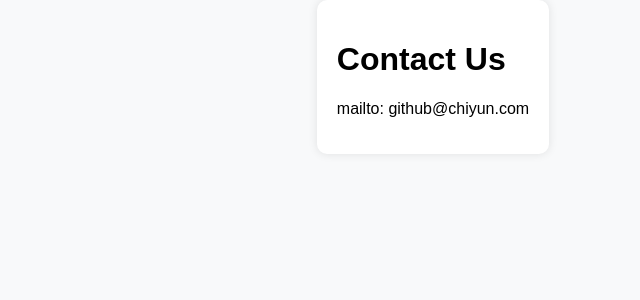
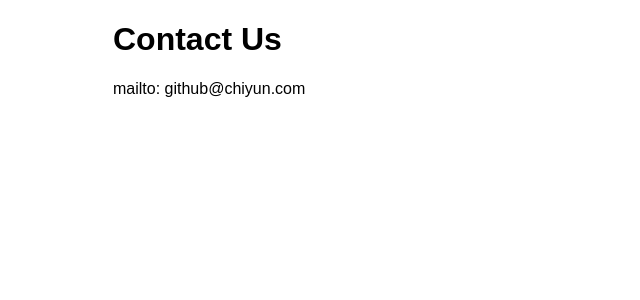
Before and after one commit to chiyun-hk/chiyun-hk.github.io, a Jekyll site: the page built from contact-us.md, in a window 1280 px wide. Shown: the top 300 px of the page, without its empty margins (207-847 px from the left). Built offline with Jekyll 4.4.1, drawn with Linux system fonts in a browser that asks for light colours.

Commit message:
optimize style

```diff
--- a/_layouts/simple.html
+++ b/_layouts/simple.html
@@ -6,19 +6,16 @@
     <title>{{ page.title }}</title>
     <style>
         body {
-            display: flex;
-            justify-content: center;
-            margin: 0;
-            font-family: Arial, sans-serif;
-            background-color: #f8f9fa;
+          margin: 0;
+          font-family: Arial, sans-serif;
+          background: white;
+          width: 100%;
+          height: 100%;
         }
         .content {
-            max-width: 800px;
-            padding: 20px;
-            background: white;
-            border-radius: 10px;
-            box-shadow: 0px 0px 10px rgba(0, 0, 0, 0.1);
-            word-break: break-all;
+          word-break: break-all;
+          transform: translateX(-50%);
+          margin-left: 50%;
         }
     </style>
 </head>
```
